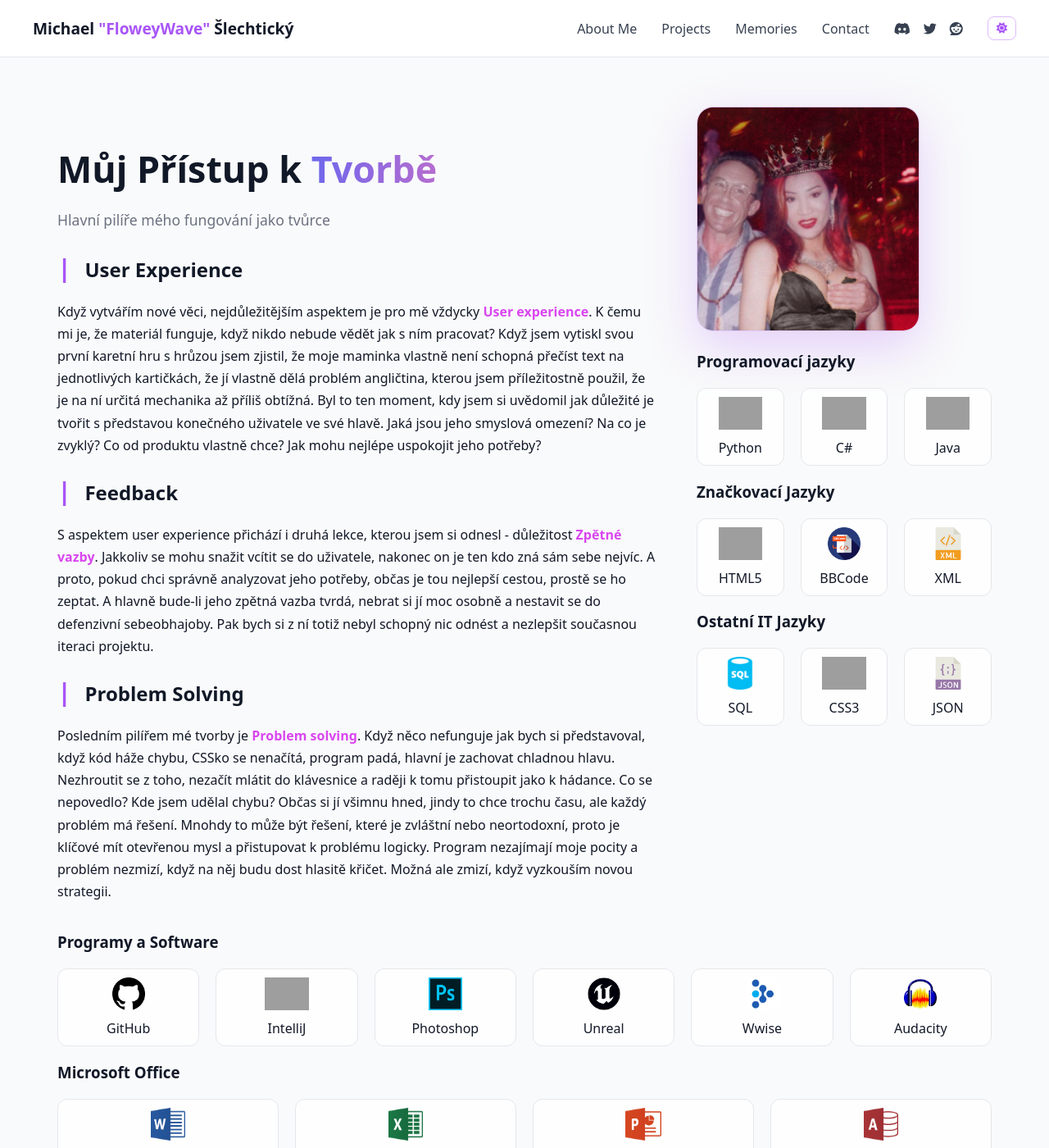
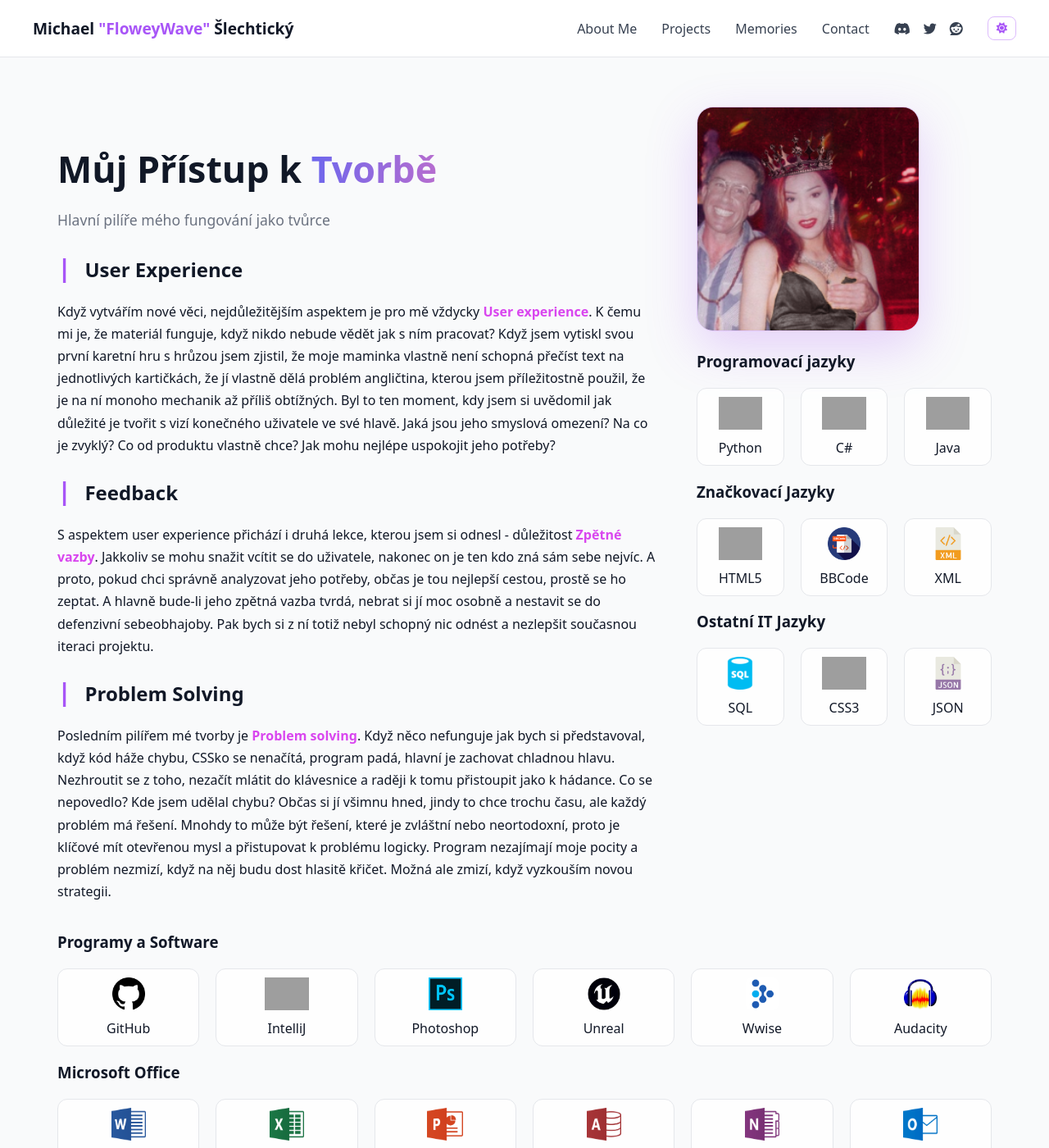
Before and after one commit to FloweyWave2/floweywave2.github.io, a Jekyll site: the page built from creator.html, in a window 1280 px wide and 1400 px high. Shown: the whole window at 82% size. Built offline with Jekyll 4.4.1, drawn with Linux system fonts in a browser that asks for light colours; grey boxes are pictures that could not be loaded.

Commit message:
Update creator.html

```diff
--- a/creator.html
+++ b/creator.html
@@ -25,7 +25,7 @@ permalink: /about/creator.html
                         Když vytvářím nové věci, nejdůležitějším aspektem je pro mě vždycky <span class="highlight">User experience</span>. K čemu mi je, že materiál funguje, když
                         nikdo nebude vědět jak s ním pracovat? Když jsem vytiskl svou první karetní hru s hrůzou jsem zjistil, že moje maminka vlastně
                         není schopná přečíst text na jednotlivých kartičkách, že jí vlastně dělá problém angličtina, kterou jsem příležitostně použil,
-                        že je na ní určitá mechanika až příliš obtížná. Byl to ten moment, kdy jsem si uvědomil jak důležité je tvořit s představou
+                        že je na ní monoho mechanik až příliš obtížných. Byl to ten moment, kdy jsem si uvědomil jak důležité je tvořit s vizí
                         konečného uživatele ve své hlavě. Jaká jsou jeho smyslová omezení? Na co je zvyklý? Co od produktu vlastně chce? Jak mohu nejlépe
                         uspokojit jeho potřeby?
                     </p>
@@ -150,6 +150,14 @@ permalink: /about/creator.html
             <div class="skill-box">
                 <img src="/images/logo_access.png">
                 <span>Access</span>
+            </div>
+            <div class="skill-box">
+                <img src="/images/logo_onenote.png">
+                <span>OneNote</span>
+            </div>
+            <div class="skill-box">
+                <img src="/images/logo_outlook.png">
+                <span>Outlook</span>
             </div>
         </div>
     </section>
```
